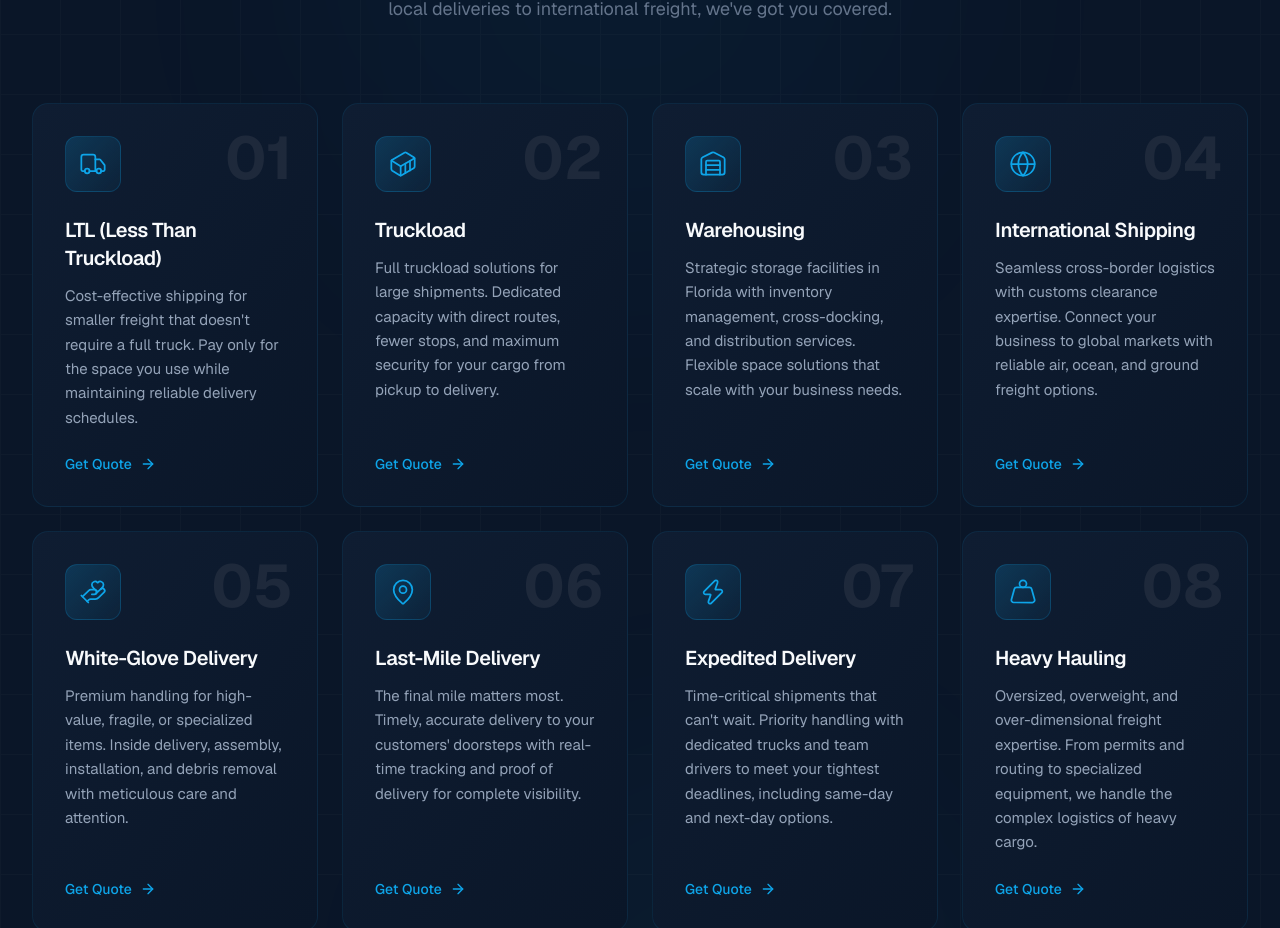
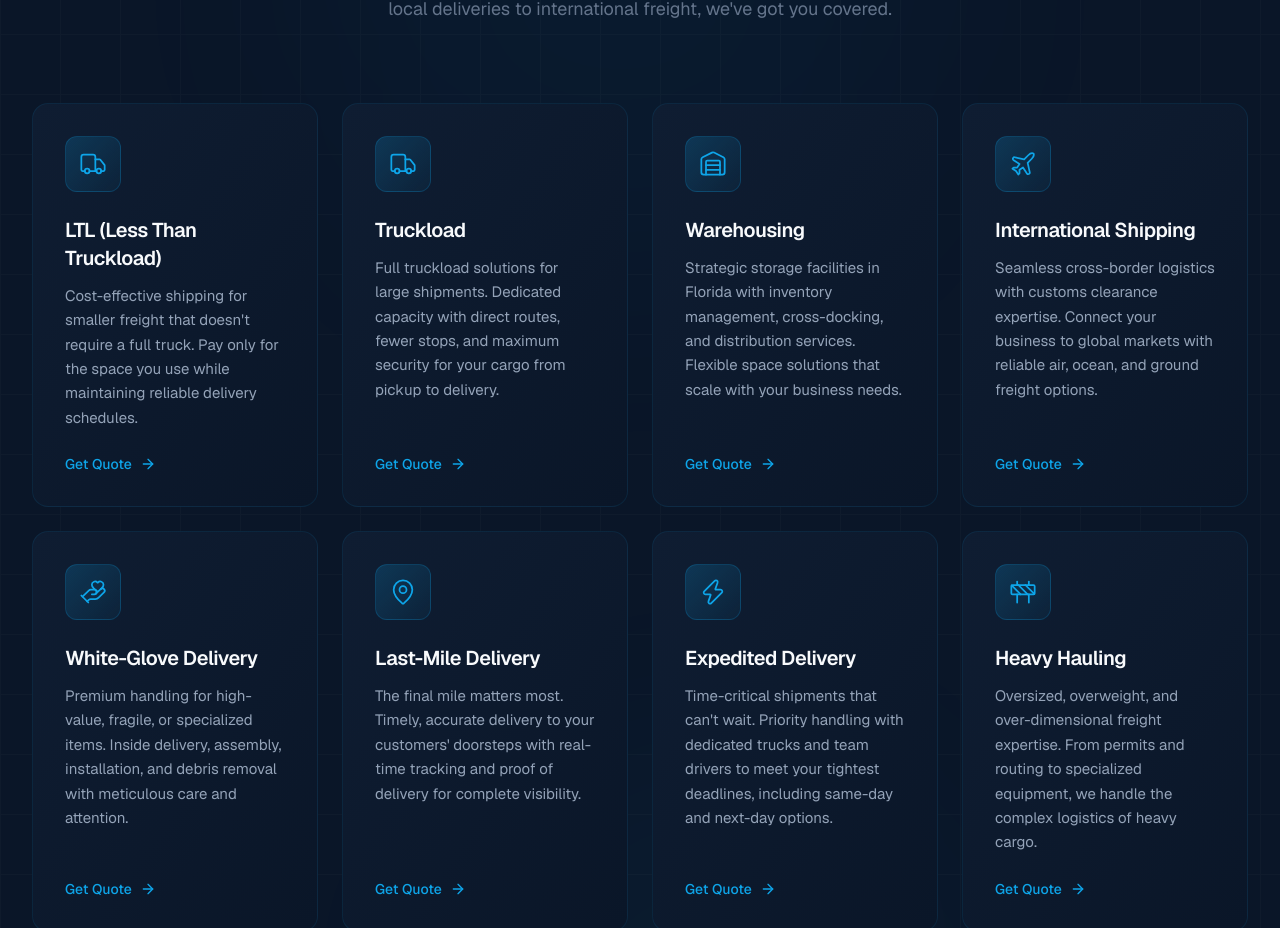
Before and after one commit to TheAlchemist6/duverge-logistics, a Next.js app: page / in a window 1280 px wide. Shown: the part 1212-2140 px from the top of the page. Built offline with nearby package versions, Linux system fonts and the light colour scheme.

Commit message:
Remove numbers from service cards, update icons: Plane for International, Construction for Heavy Hauling, Truck for Truckload

```diff
--- a/app/sections/Services.tsx
+++ b/app/sections/Services.tsx
@@ -3,13 +3,12 @@
 import { motion } from "framer-motion";
 import {
   Truck,
-  Container,
   Warehouse,
-  Globe,
+  Plane,
   HandHeart,
   MapPin,
   Zap,
-  Weight,
+  Construction,
   ArrowRight,
   type LucideIcon,
 } from "lucide-react";
@@ -41,7 +40,7 @@ const services: Service[] = [
   },
   {
     id: "truckload",
-    icon: Container,
+    icon: Truck,
     title: "Truckload",
     description:
       "Full truckload solutions for large shipments. Dedicated capacity with direct routes, fewer stops, and maximum security for your cargo from pickup to delivery.",
@@ -57,7 +56,7 @@ const services: Service[] = [
   },
   {
     id: "international",
-    icon: Globe,
+    icon: Plane,
     title: "International Shipping",
     description:
       "Seamless cross-border logistics with customs clearance expertise. Connect your business to global markets with reliable air, ocean, and ground freight options.",
@@ -89,7 +88,7 @@ const services: Service[] = [
   },
   {
     id: "heavy-hauling",
-    icon: Weight,
+    icon: Construction,
     title: "Heavy Hauling",
     description:
       "Oversized, overweight, and over-dimensional freight expertise. From permits and routing to specialized equipment, we handle the complex logistics of heavy cargo.",
@@ -204,10 +203,7 @@ function ServiceCard({ service, index }: ServiceCardProps) {
           </button>
         </div>
 
-        {/* Card Number Badge */}
-        <div className="absolute top-6 right-6 text-[#1e293b] text-6xl font-bold select-none pointer-events-none">
-          {String(index + 1).padStart(2, "0")}
-        </div>
+
       </div>
     </motion.article>
   );
```
